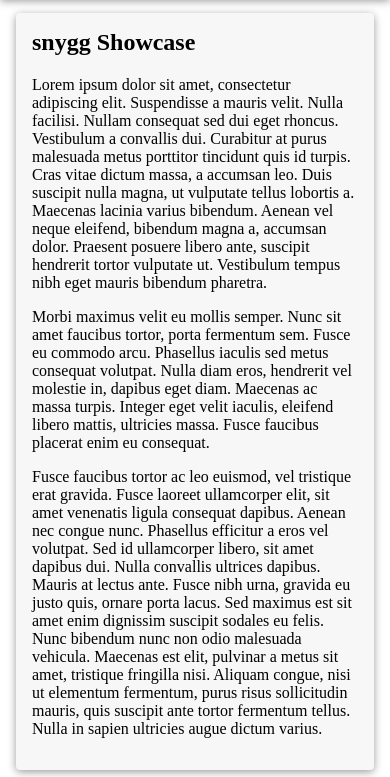
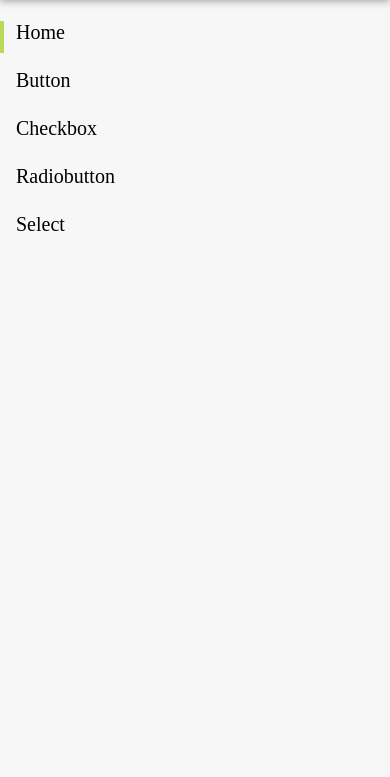
Before and after one commit to 89netraM/snygg, a website: page showcase/index.html in a window 390 px wide. Both pictures are taken after a click on the button 32 px from the left and 32 px from the top of the page. Shown: the part 67-844 px from the top of the page. Drawn offline with nearby package versions, Linux system fonts and the light colour scheme; files that its build step writes are made by us from their sources.

Commit message:
Interactivity! In the showcase

```diff
--- a/showcase/index.html
+++ b/showcase/index.html
@@ -5,6 +5,7 @@
 		<meta name="viewport" content="width=device-width, initial-scale=1.0">
 		<title>snygg Showcase</title>
 		<link rel="stylesheet" href="./styles/index.css"/>
+		<script src="./script.js"></script>
 	</head>
 	<body>
 		<header>
@@ -19,21 +20,22 @@
 		</header>
 		<nav>
 			<ul>
-				<li class="active"><a href="#">Home</a></li>
-				<li><a href="#">Away</a></li>
-				<li><a href="#">Page 1</a></li>
-				<li><a href="#">Page 2</a></li>
+				<li><a href="#home">Home</a></li>
+				<li><a href="#button">Button</a></li>
+				<li><a href="#checkbox">Checkbox</a></li>
+				<li><a href="#radiobutton">Radiobutton</a></li>
+				<li><a href="#select">Select</a></li>
 				<div class="marker"></div>
 			</ul>
 		</nav>
 		<main>
-			<section>
+			<section id="home" hidden>
 				<h1>snygg Showcase</h1>
 				<p>Lorem ipsum dolor sit amet, consectetur adipiscing elit. Suspendisse a mauris velit. Nulla facilisi. Nullam consequat sed dui eget rhoncus. Vestibulum a convallis dui. Curabitur at purus malesuada metus porttitor tincidunt quis id turpis. Cras vitae dictum massa, a accumsan leo. Duis suscipit nulla magna, ut vulputate tellus lobortis a. Maecenas lacinia varius bibendum. Aenean vel neque eleifend, bibendum magna a, accumsan dolor. Praesent posuere libero ante, suscipit hendrerit tortor vulputate ut. Vestibulum tempus nibh eget mauris bibendum pharetra.</p>
 				<p>Morbi maximus velit eu mollis semper. Nunc sit amet faucibus tortor, porta fermentum sem. Fusce eu commodo arcu. Phasellus iaculis sed metus consequat volutpat. Nulla diam eros, hendrerit vel molestie in, dapibus eget diam. Maecenas ac massa turpis. Integer eget velit iaculis, eleifend libero mattis, ultricies massa. Fusce faucibus placerat enim eu consequat.</p>
 				<p>Fusce faucibus tortor ac leo euismod, vel tristique erat gravida. Fusce laoreet ullamcorper elit, sit amet venenatis ligula consequat dapibus. Aenean nec congue nunc. Phasellus efficitur a eros vel volutpat. Sed id ullamcorper libero, sit amet dapibus dui. Nulla convallis ultrices dapibus. Mauris at lectus ante. Fusce nibh urna, gravida eu justo quis, ornare porta lacus. Sed maximus est sit amet enim dignissim suscipit sodales eu felis. Nunc bibendum nunc non odio malesuada vehicula. Maecenas est elit, pulvinar a metus sit amet, tristique fringilla nisi. Aliquam congue, nisi ut elementum fermentum, purus risus sollicitudin mauris, quis suscipit ante tortor fermentum tellus. Nulla in sapien ultricies augue dictum varius.</p>
 			</section>
-			<section>
+			<section id="button" hidden>
 				<h1>Buttons</h1>
 				<p>
 					<button>Default</button>
@@ -44,7 +46,7 @@
 					<button class="primary" disabled>Primary</button>
 				</p>
 			</section>
-			<section>
+			<section id="checkbox" hidden>
 				<h1>Checkboxes</h1>
 				<p>
 					<label>
@@ -75,7 +77,7 @@
 					</label>
 				</p>
 			</section>
-			<section>
+			<section id="radiobutton" hidden>
 				<h1>Radiobuttons</h1>
 				<p>
 					<label>
@@ -112,7 +114,7 @@
 					</label>
 				</p>
 			</section>
-			<section>
+			<section id="select" hidden>
 				<h1>Select</h1>
 				<p>
 					<select>
--- /dev/null
+++ b/showcase/script.js
@@ -0,0 +1,73 @@
+/** @type {Array<HTMLSelectElement>} */
+var sections;
+
+/** @type {Array<HTMLLIElement>} */
+var links;
+
+/** @type {HTMLElement} */
+var nav;
+
+/** @type {HTMLElement} */
+var more;
+
+function hideAll() {
+	for (const section of sections) {
+		section.hidden = true;
+	}
+}
+
+/** @param {string} id */
+function showOnly(id) {
+	hideAll();
+	sections.find(x => x.id === id).hidden = false;
+}
+
+function deactivateAll() {
+	for (const link of links) {
+		link.classList.remove("active");
+	}
+}
+
+/** @param {string} id */
+function activateOnly(id) {
+	deactivateAll();
+	links.find(x => x.querySelector(`[href="#${id}"]`) != null).classList.add("active");
+}
+
+/** @param {string} id */
+function select(id) {
+	showOnly(id);
+	activateOnly(id);
+}
+
+function updateByHash() {
+	select(location.hash.length > 0 ? location.hash.substring(1) : "home");
+	nav.classList.remove("visible");
+}
+
+/** @param {HTMLElement} pane */
+function togglePane(pane) {
+	if (pane.classList.contains("visible")) {
+		pane.classList.remove("visible");
+	}
+	else {
+		pane.classList.add("visible");
+	}
+}
+
+window.addEventListener(
+	"load",
+	() => {
+		sections = new Array(...document.querySelectorAll("section"));
+		links = new Array(...document.querySelectorAll("nav > ul > li"));
+		nav = document.querySelector("body > nav");
+		more = document.querySelector("header > nav");
+
+		updateByHash();
+		document.querySelector("header > .expand-nav").addEventListener("click", () => togglePane(nav), false);
+		document.querySelector("header > .expand-more").addEventListener("click", () => togglePane(more), false);
+	},
+	false
+);
+
+window.addEventListener("hashchange", () => updateByHash(), false);
```
